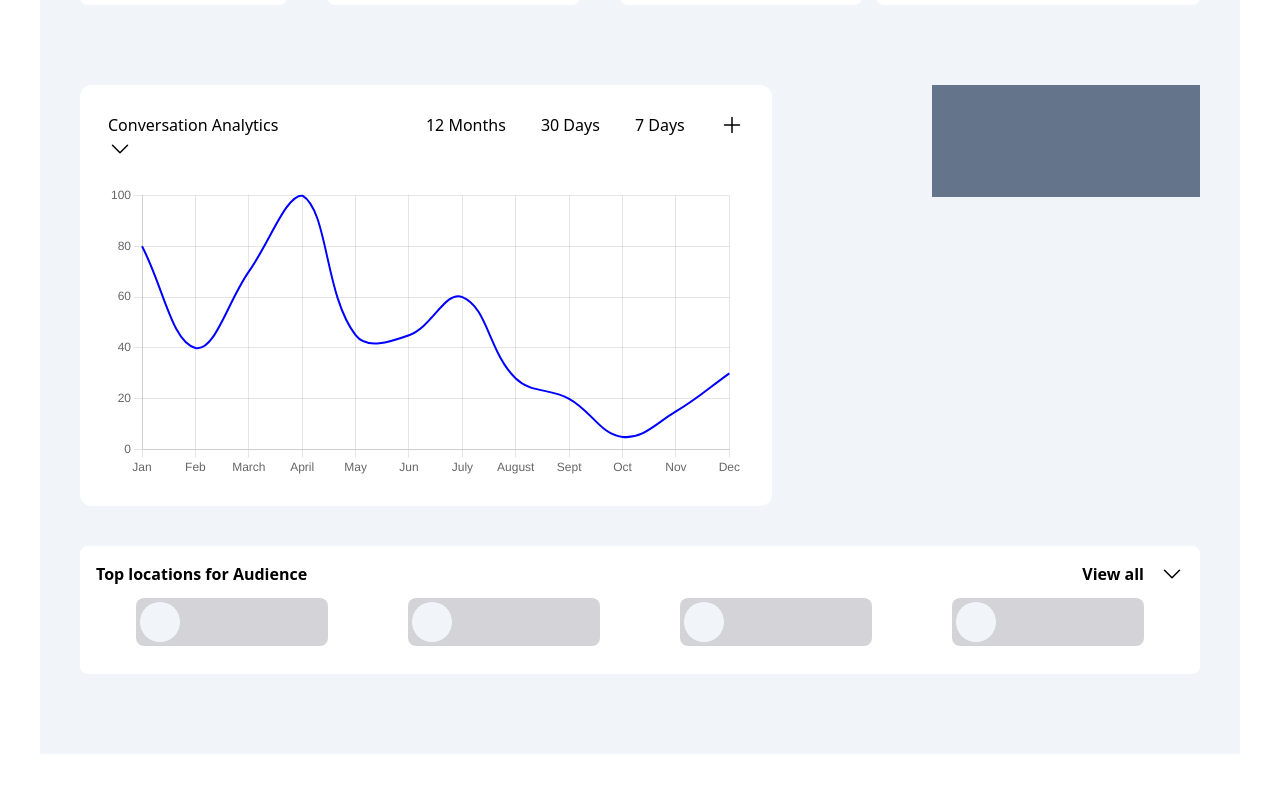
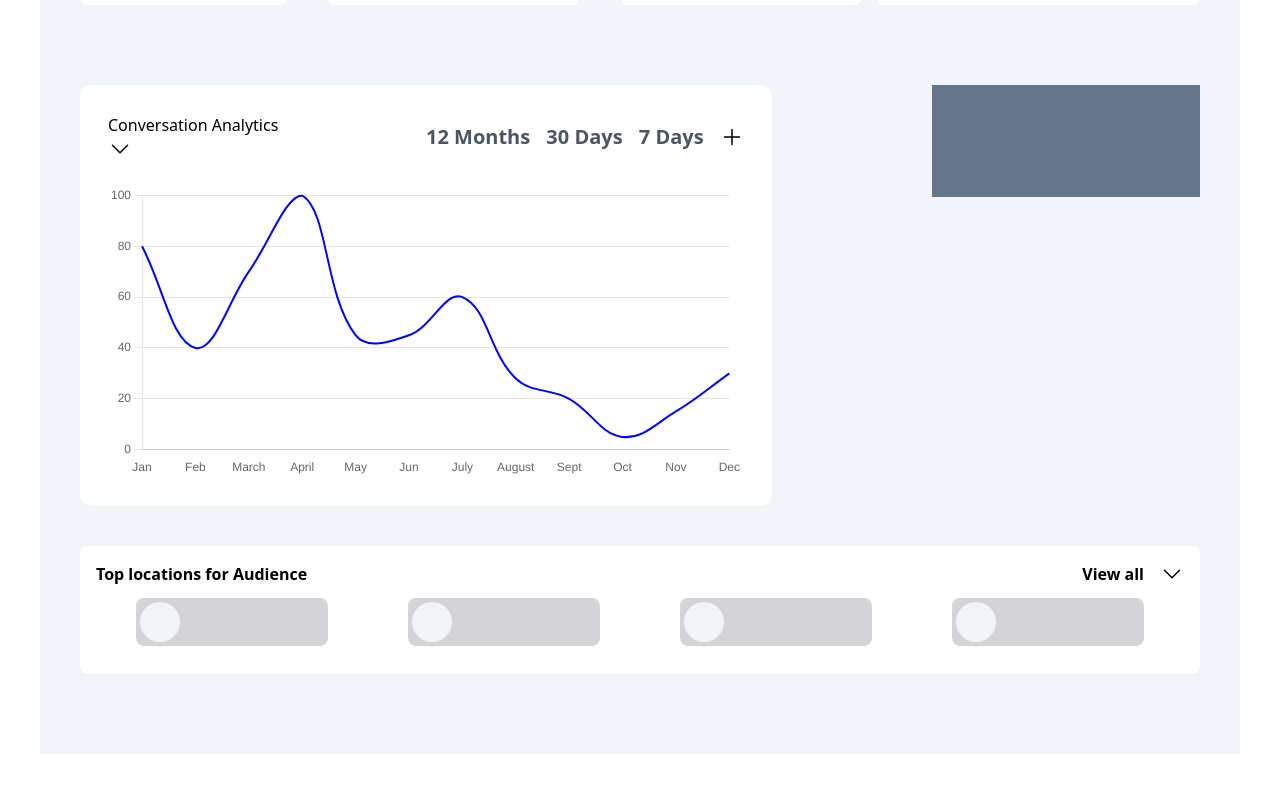
Before and after one commit to Ikendu/linegraph, a React (Vite) app: page / in a window 1280 px wide. Shown: the part 1614-2406 px from the top of the page. Built offline with nearby package versions, Linux system fonts and the light colour scheme.

Commit message:
flow grah

```diff
--- /dev/null
+++ b/src/components/BarChart.jsx
@@ -0,0 +1,4 @@
+const BarChart = () => {
+  return <div>BarChart</div>
+}
+export default BarChart
--- a/src/components/FinalChart.jsx
+++ b/src/components/FinalChart.jsx
@@ -8,10 +8,10 @@ const FinalChart = ({ chartData }) => {
         <p className=''>
           Conversation Analytics <DownIcon />
         </p>
-        <div className='flex justify-between'>
-          <span>12 Months</span>
-          <span>30 Days</span>
-          <span>7 Days</span>
+        <div className='flex justify-between center items-center'>
+          <span className='text-lg text-xl text-gray-600 font-semibold'>12 Months</span>
+          <span className='text-lg text-xl text-gray-600 font-semibold'>30 Days</span>
+          <span className='text-lg text-xl text-gray-600 font-semibold'>7 Days</span>
           <span>
             <PlusIcon />
           </span>{' '}
@@ -31,9 +31,15 @@ const FinalChart = ({ chartData }) => {
             },
           },
           scales: {
+            x: {
+              ticks: {
+                maxTicksLimit: 12,
+              },
+              grid: { display: false },
+            },
             y: {
               ticks: {
-                maxTicksLimit: 8,
+                maxTicksLimit: 7,
               },
             },
           },
```
